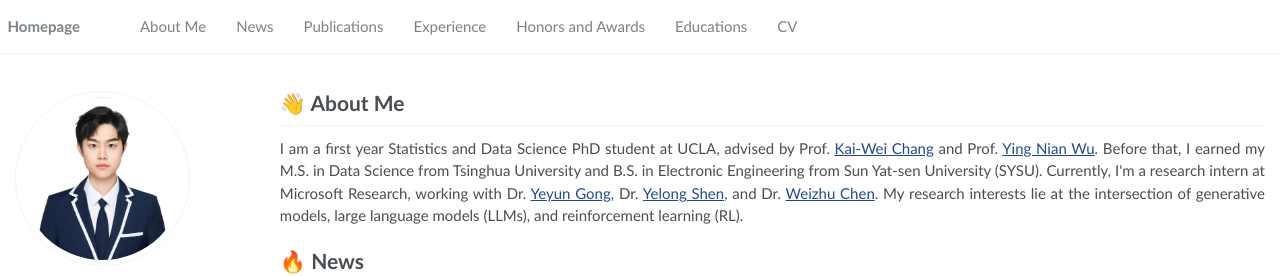
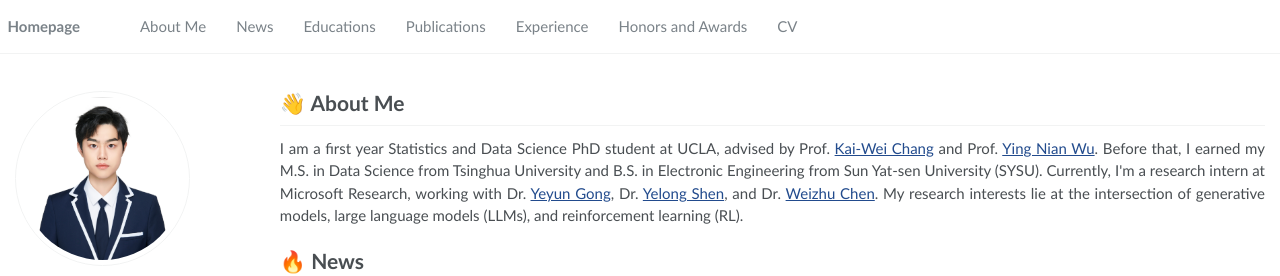
Before and after one commit to MasterVito/MasterVito.github.io, a Jekyll site: the page built from _pages/about.md, in a window 1280 px wide. Shown: the top 276 px of the page. Built offline with Jekyll 4.4.1, drawn with Linux system fonts in a browser that asks for light colours; some of the changed lines change nothing that is shown.

Commit message:
update-personal-website-style

```diff
--- a/_data/navigation.yml
+++ b/_data/navigation.yml
@@ -5,6 +5,9 @@ main:
 
   - title: "News"
     url: "/#-news"
+
+  - title: "Educations"
+    url: "/#-education"
 
   - title: "Publications"
     url: "/#-selected-publications"
@@ -15,8 +18,5 @@ main:
   - title: "Honors and Awards"
     url: "/#-honors-and-awards"
 
-  - title: "Educations"
-    url: "/#-education"
-
   - title: "CV"
     url: "/_pages/Xiao_Liang_CV.pdf"
```
